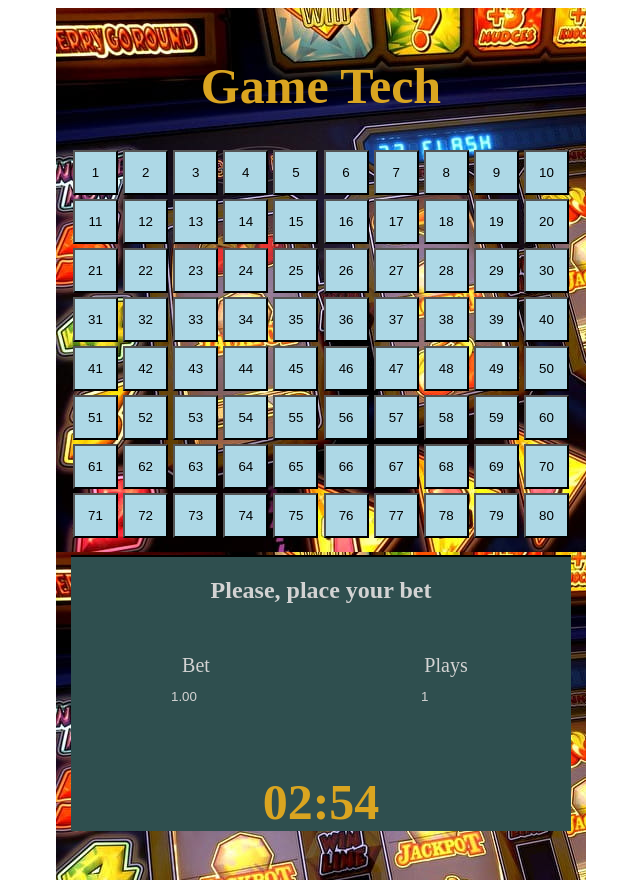
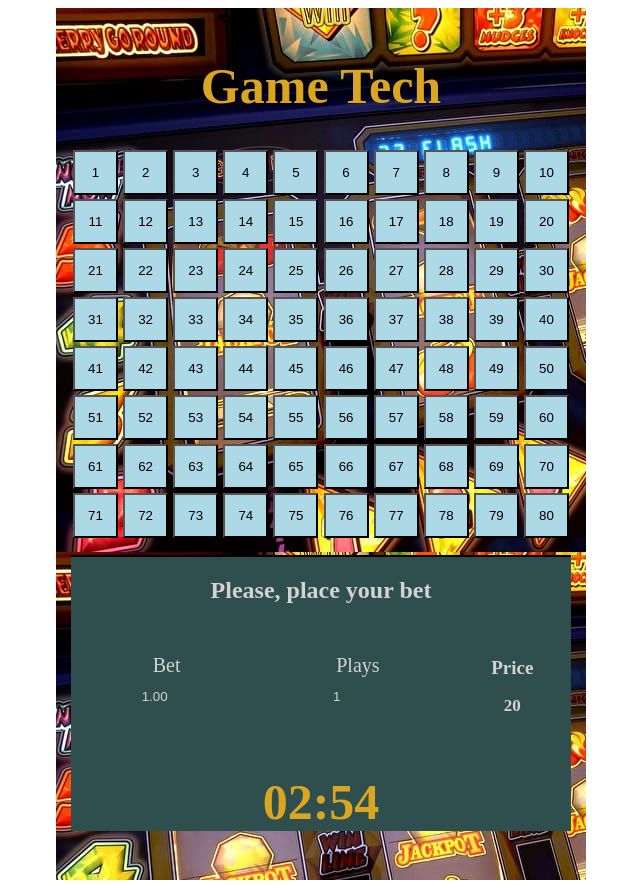
Before and after one commit to danihr23/react_Tech_Interview, a React (Create React App) app: page / in a window 1280 px wide. Shown: the whole page, without its empty margins (319-959 px from the left). Built offline with nearby package versions, Linux system fonts and the light colour scheme.

Commit message:
priceField_done

```diff
--- a/package.json
+++ b/package.json
@@ -8,7 +8,9 @@
     "@testing-library/user-event": "^12.8.3",
     "react": "^17.0.2",
     "react-dom": "^17.0.2",
+    "react-redux": "^7.2.4",
     "react-scripts": "4.0.3",
+    "redux": "^4.1.0",
     "web-vitals": "^1.1.2"
   },
   "scripts": {
--- a/src/components/gameField/gameField.js
+++ b/src/components/gameField/gameField.js
@@ -3,7 +3,7 @@ import Buttons from "../buttons/buttons"
 import BetField from '../betField/betField'
 import CountDownTimer from '../countDownTimer/countDownTimer'
 import PlaysField from '../playsField/playsField'
-
+import PriceField from '../priceField/priceField'
 import './gameField.css'
 
 
@@ -18,6 +18,7 @@ const GameField =()=>{
                   <section className='betFieldsInput'>
                   <BetField/>
                   <PlaysField/>
+                  <PriceField/>
                   </section>
                     <CountDownTimer/>
               </div>
--- /dev/null
+++ b/src/components/priceField/priceField.css
@@ -0,0 +1,13 @@
+
+.priceFieldLabel{
+    font-size: 19px;
+    margin: 7px;
+    padding-top: 26px;
+
+}
+.priceFieldPrice{
+    color: lightgrey;
+    font-size: 17px;
+
+
+}
--- a/src/components/priceField/priceField.js
+++ b/src/components/priceField/priceField.js
@@ -0,0 +1,13 @@
+import React from 'react'
+import './priceField.css'
+const priceField = () => {
+    return (
+        <div className='priceField'>
+            <h2 className='priceFieldLabel'>Price</h2>
+            <h3 className="priceFieldPrice">20</h3>
+
+        </div>
+    )
+}
+
+export default priceField
```
Also changed, not shown: 1 other file (tests, documents, lock files or other folders).
